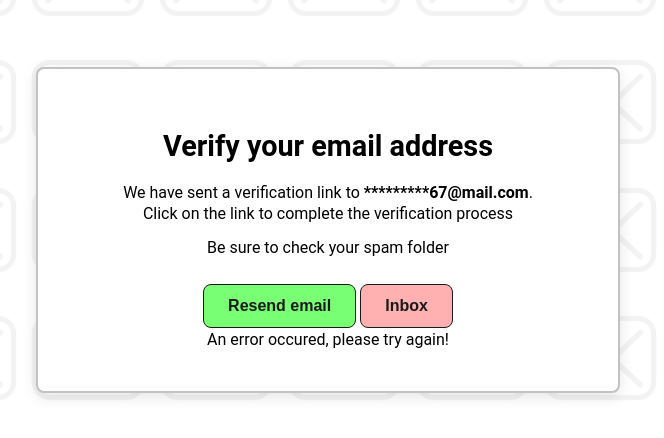
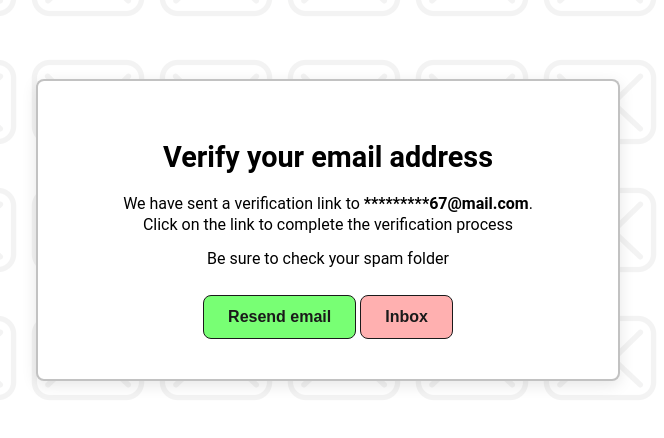
Before and after one commit to lateeagle64/lateeagle64.github.io, a website: page verify-your-email/index.html in a window 1280 px wide. Shown: the part 170-608 px from the top of the page, without its empty margins (312-976 px from the left). Drawn offline with Linux system fonts and the light colour scheme.

Commit message:
Update index.html

```diff
--- a/verify-your-email/index.html
+++ b/verify-your-email/index.html
@@ -14,7 +14,6 @@
     <p class="spacing">Be sure to check your spam folder</p>
     <button class="resendButton">Resend email</button>
     <button class="inboxButton">Inbox</button>
-    <p class="errorResend">An error occured, please try again!</p>
   </div>
 </body>
 </html>
```
